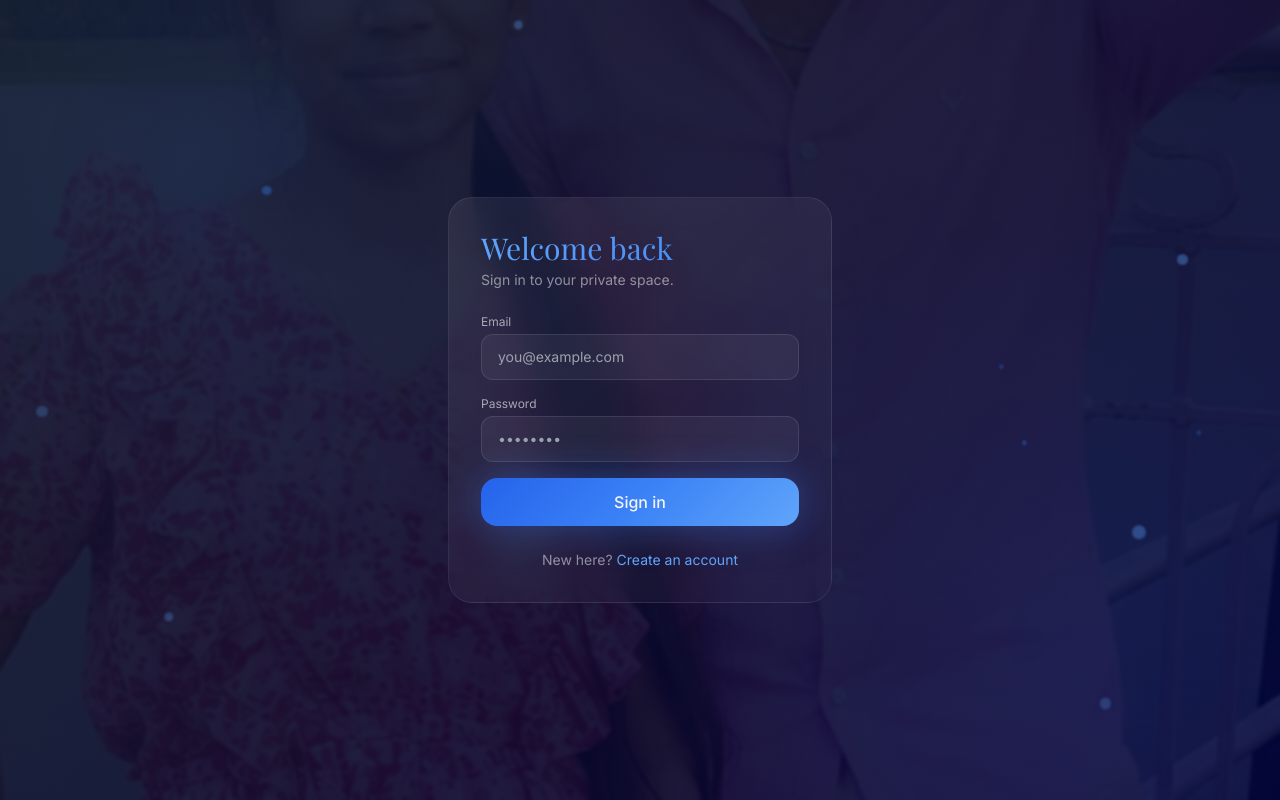
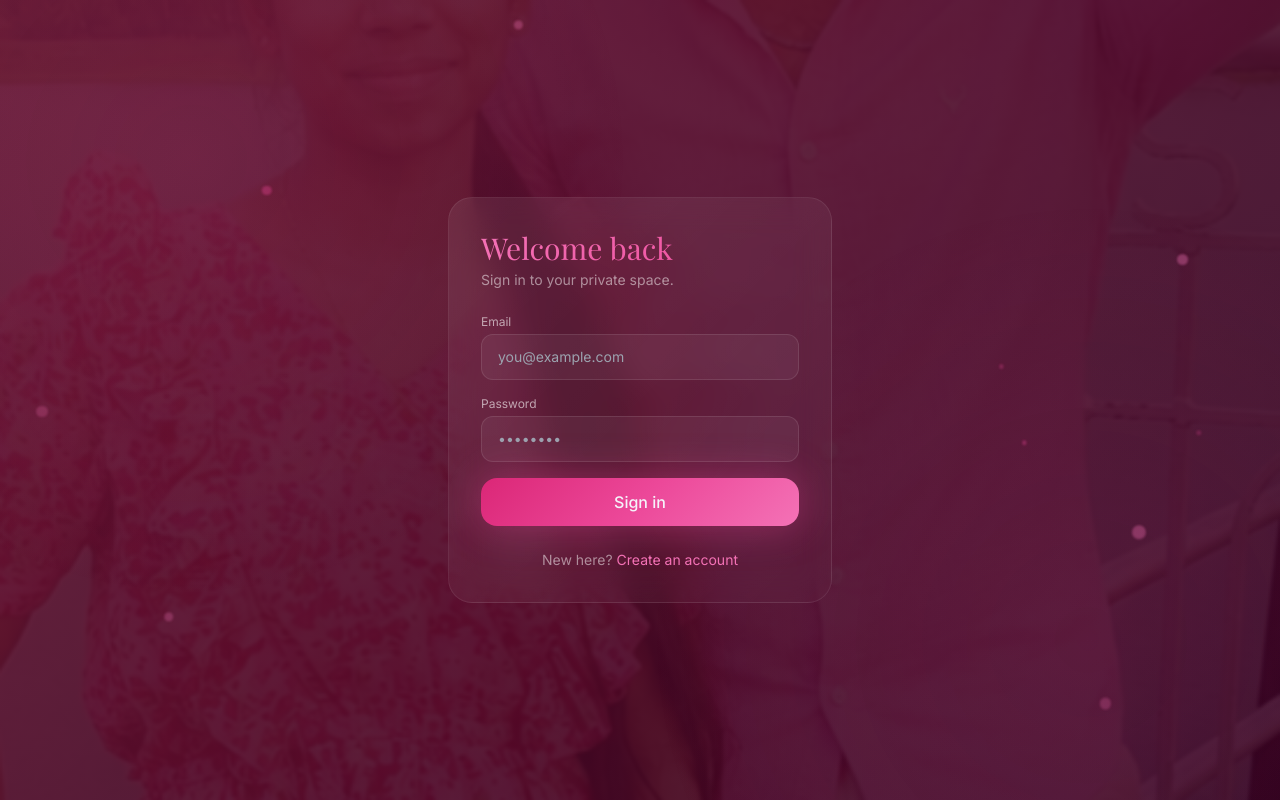
Before and after one commit to tamilanr41/chat, a Next.js app: page /login in a window 1280 px wide. Built offline with nearby package versions, Linux system fonts and the light colour scheme; no server answers; a web font is replaced by a local one.

Commit message:
feat: pink theme - blue to pink colors

```diff
--- a/app/globals.css
+++ b/app/globals.css
@@ -19,7 +19,7 @@ body {
   min-height: 100vh;
   background-color: #000000;
   background-image:
-    linear-gradient(135deg, rgba(15, 23, 42, 0.92), rgba(0, 0, 50, 0.88)),
+    linear-gradient(135deg, rgba(100, 20, 50, 0.92), rgba(50, 0, 30, 0.88)),
     url('/bg.png');
   background-size: cover;
   background-position: center;
@@ -31,8 +31,8 @@ body::before {
   position: fixed;
   inset: 0;
   background:
-    radial-gradient(circle at 15% 20%, rgba(59, 130, 246, 0.08), transparent 35%),
-    radial-gradient(circle at 85% 80%, rgba(37, 99, 235, 0.08), transparent 35%);
+    radial-gradient(circle at 15% 20%, rgba(236, 72, 153, 0.08), transparent 35%),
+    radial-gradient(circle at 85% 80%, rgba(219, 39, 119, 0.08), transparent 35%);
   pointer-events: none;
   z-index: 0;
 }
@@ -53,7 +53,7 @@ body::before {
 
 /* Romantic gradient text */
 .gradient-text {
-  background: linear-gradient(135deg, #60a5fa, #3b82f6);
+  background: linear-gradient(135deg, #f472b6, #ec4899);
   -webkit-background-clip: text;
   background-clip: text;
   color: transparent;
@@ -64,7 +64,7 @@ body::before {
   width: 6px;
 }
 ::-webkit-scrollbar-thumb {
-  background: rgba(59, 130, 246, 0.4);
+  background: rgba(236, 72, 153, 0.4);
   border-radius: 8px;
 }
 ::-webkit-scrollbar-track {
--- a/components/FloatingParticles.tsx
+++ b/components/FloatingParticles.tsx
@@ -38,8 +38,8 @@ export default function FloatingParticles() {
             left: p.left,
             top: p.top,
             background: p.isAccent
-              ? 'rgba(96, 165, 250, 0.4)'
-              : 'rgba(59, 130, 246, 0.4)',
+              ? 'rgba(244, 114, 182, 0.4)'
+              : 'rgba(236, 72, 153, 0.4)',
             animationDelay: p.delay,
             filter: 'blur(1px)',
           }}
--- a/tailwind.config.js
+++ b/tailwind.config.js
@@ -13,13 +13,13 @@ module.exports = {
           card: '#0a0f1a',
         },
         primary: {
-          DEFAULT: '#3b82f6',
-          light: '#60a5fa',
-          dark: '#2563eb',
+          DEFAULT: '#ec4899',
+          light: '#f472b6',
+          dark: '#db2777',
         },
         accent: {
-          DEFAULT: '#60a5fa',
-          light: '#93c5fd',
+          DEFAULT: '#f472b6',
+          light: '#f9a8d4',
         },
       },
       fontFamily: {
@@ -27,12 +27,12 @@ module.exports = {
         display: ['var(--font-display)', 'serif'],
       },
       backgroundImage: {
-        'romantic-gradient': 'linear-gradient(135deg, #2563eb 0%, #3b82f6 50%, #60a5fa 100%)',
+        'romantic-gradient': 'linear-gradient(135deg, #db2777 0%, #ec4899 50%, #f472b6 100%)',
         'glass-gradient': 'linear-gradient(135deg, rgba(255,255,255,0.08), rgba(255,255,255,0.02))',
       },
       boxShadow: {
-        glow: '0 0 40px rgba(59, 130, 246, 0.4)',
-        'glow-blue': '0 0 40px rgba(59, 130, 246, 0.35)',
+        glow: '0 0 40px rgba(236, 72, 153, 0.4)',
+        'glow-pink': '0 0 40px rgba(236, 72, 153, 0.35)',
       },
     },
   },
```
Also changed, not shown: 1 other file (tests, documents, lock files or other folders).
